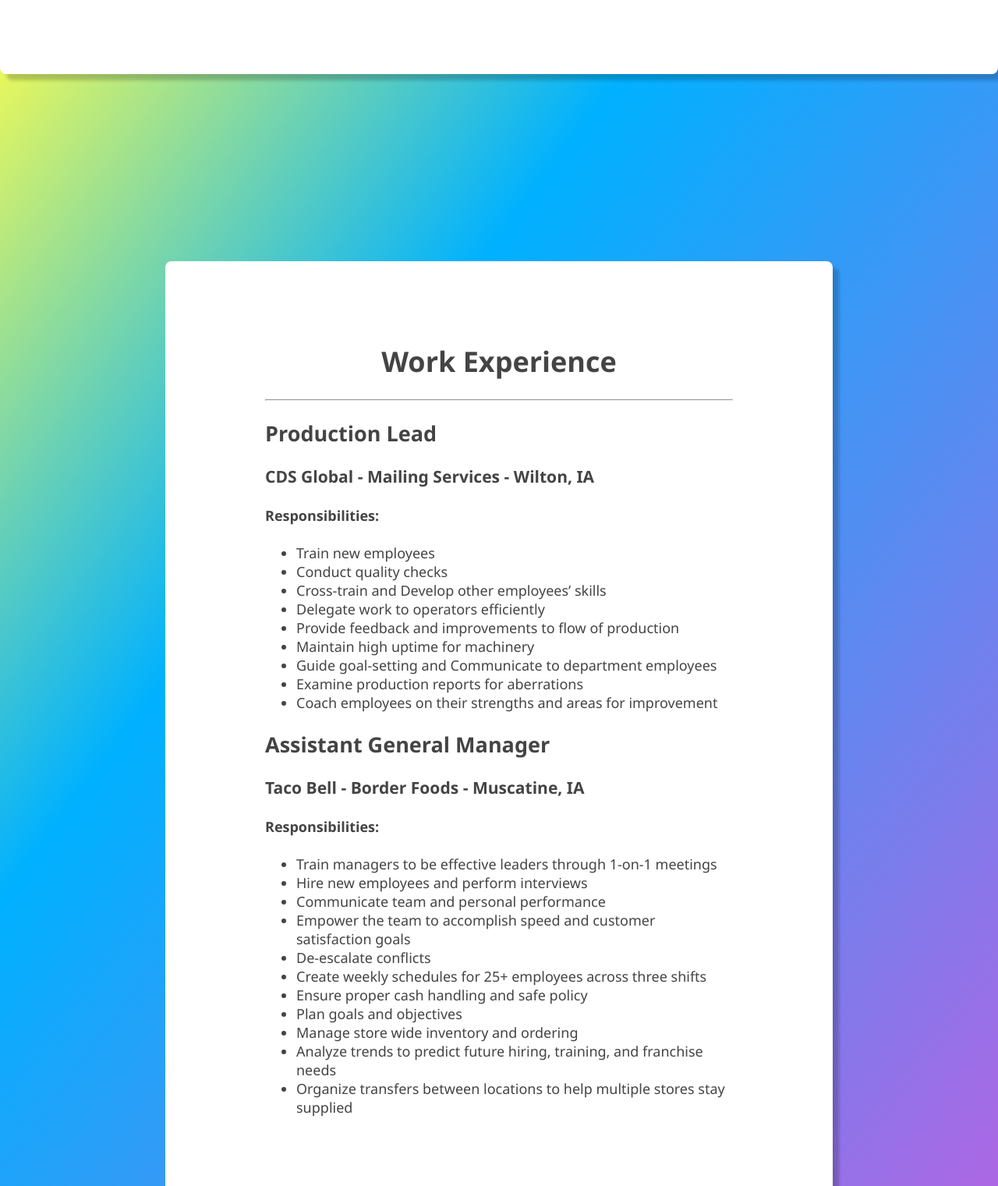
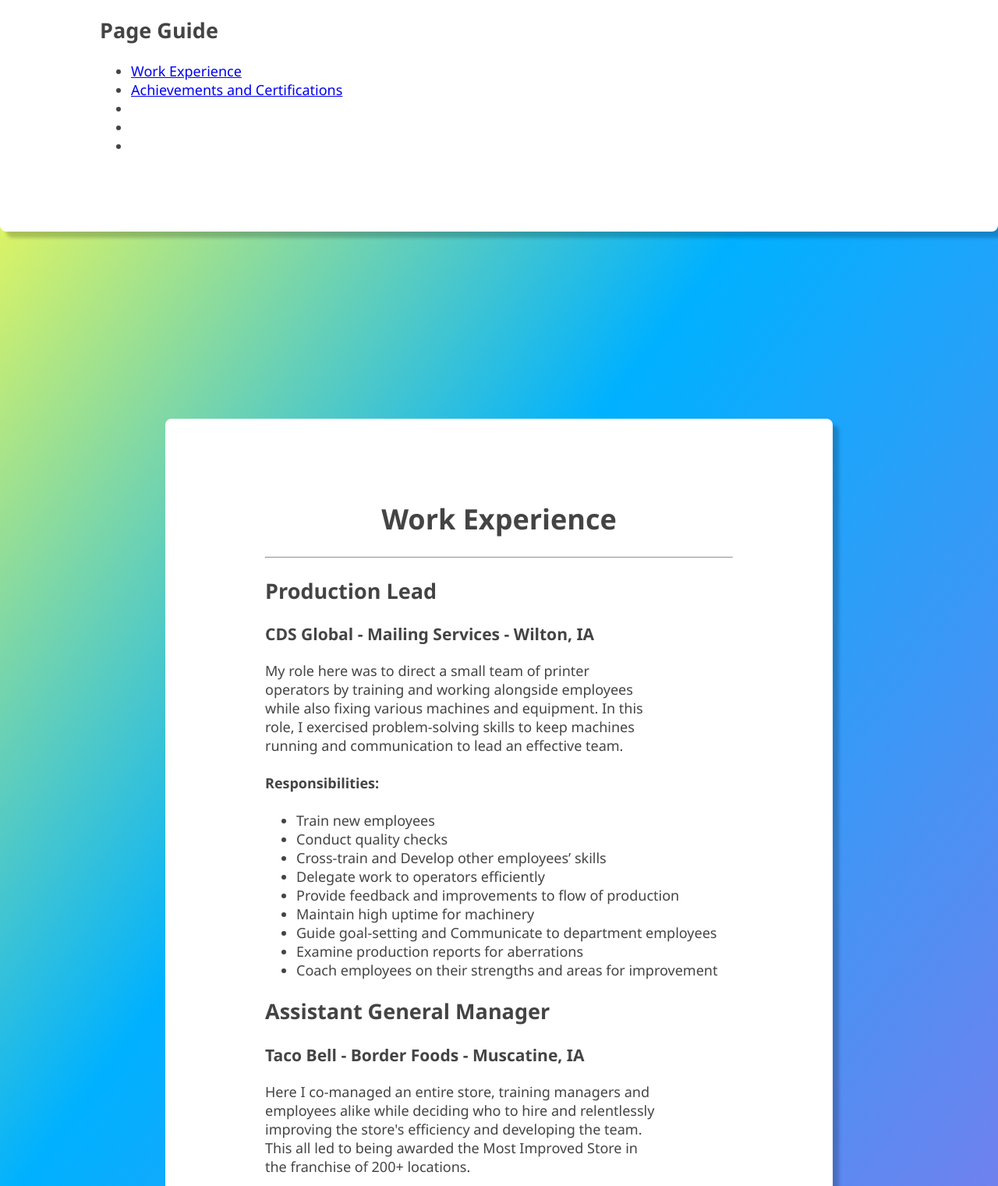
Before and after one commit to reecevela/portfolio, a plain HTML site: page about.html in a window 1280 px wide. Shown: the part 440-1961 px from the top of the page at 78% size. Drawn offline with Linux system fonts and the light colour scheme.

Commit message:
Update resume

```diff
--- a/about.html
+++ b/about.html
@@ -21,14 +21,22 @@
     <h1>Bio</h1>
     <hr>
     <p>For the longest time, I've been in love with learning and mastering new things. In the summers, I filled this need through <strong><a href="#achievements" class="no-symbol">Boy Scouts</a></strong> and <strong><a href="#achievements" class="no-symbol">Tae Kwon Do</a></strong> in past summers, and reading and technology during schooltime. Nowadays, I spend my time doing lots of coding and lifting weights.</p>
-    <p></p>
+    <h2>Page Guide</h2>
+    <ul>
+      <li><a href="#work">Work Experience</a></li>
+      <li><a href="#achievements">Achievements and Certifications</a></li>
+      <li><a href="#"></a></li>
+      <li><a href="#"></a></li>
+      <li><a href="#"></a></li>
+    </ul>
   </div>
-  <div class="page-section">
+  <div class="page-section" name="work">
     <h1>Work Experience</h1>
     <hr>
     <div class="left-wrapper">
       <h2>Production Lead</h2>
       <h3>CDS Global - Mailing Services - Wilton, IA</h3>
+      <p>My role here was to direct a small team of printer operators by training and working alongside employees while also fixing various machines and equipment. In this role, I exercised problem-solving skills to keep machines running and communication to lead an effective team.</p>
       <h4>Responsibilities:</h4>
       <ul>
         <li>Train new employees</li>
@@ -45,21 +53,33 @@
     <div class="left-wrapper">
       <h2>Assistant General Manager</h2>
       <h3>Taco Bell - Border Foods - Muscatine, IA</h3>
+      <p>Here I co-managed an entire store, training managers and employees alike while deciding who to hire and relentlessly improving the store's efficiency and developing the team. This all led to being awarded the Most Improved Store in the franchise of 200+ locations.</p>
       <h4>Responsibilities:</h4>
       <ul>
         <li>Train managers to be effective leaders through 1-on-1 meetings</li>
         <li>Hire new employees and perform interviews</li>
         <li>Communicate team and personal performance</li>
-        <li>Empower the team to accomplish speed and customer satisfaction goals</li>
         <li>De-escalate conflicts</li>
         <li>Create weekly schedules for 25+ employees across three shifts</li>
         <li>Ensure proper cash handling and safe policy</li>
-        <li>Plan goals and objectives</li>
         <li>Manage store wide inventory and ordering</li>
-        <li>Analyze trends to predict future hiring, training, and franchise needs</li>
         <li>Organize transfers between locations to help multiple stores stay supplied</li>
       </ul>
+      <h4>Scope:</h4>
+      <ul>
+        <li>Cross-trained in Bettendorf, IA location</li>
+        <ul>
+          <li>Then supported both locations during a transition of leadership</li>
+        </ul>
+        <li>Managed 25+ employees at Muscatine location</li>
+        <li>Participated in Region-level conferences and meetings</li>
+      </ul>
     </div>
+  </div>
+  <div class="page-section stretch" id="achievements">
+    <h1>Achievements and Certifications</h1>
+    <hr>
+    <h2>Eagle Scout</h2>
   </div>
   <div class="page-section" name="studies">
     <div class="left-wrapper">
```
